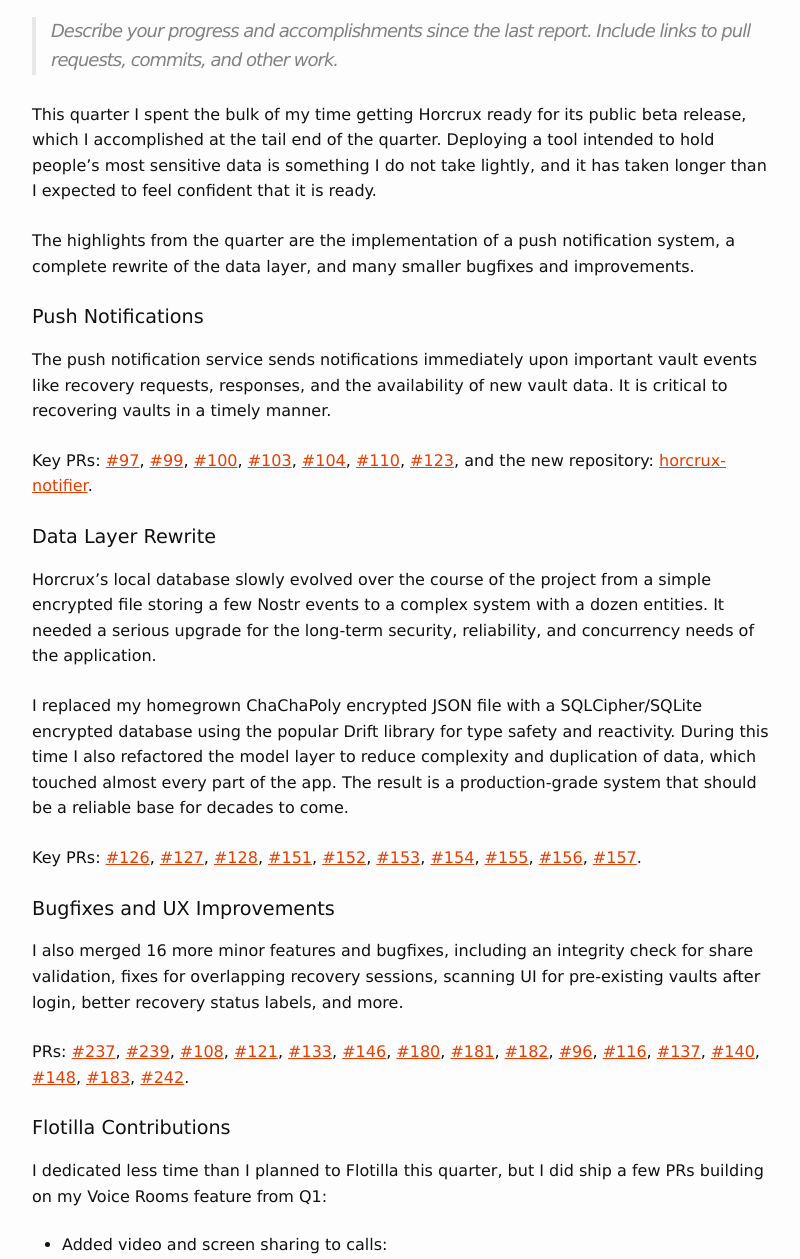
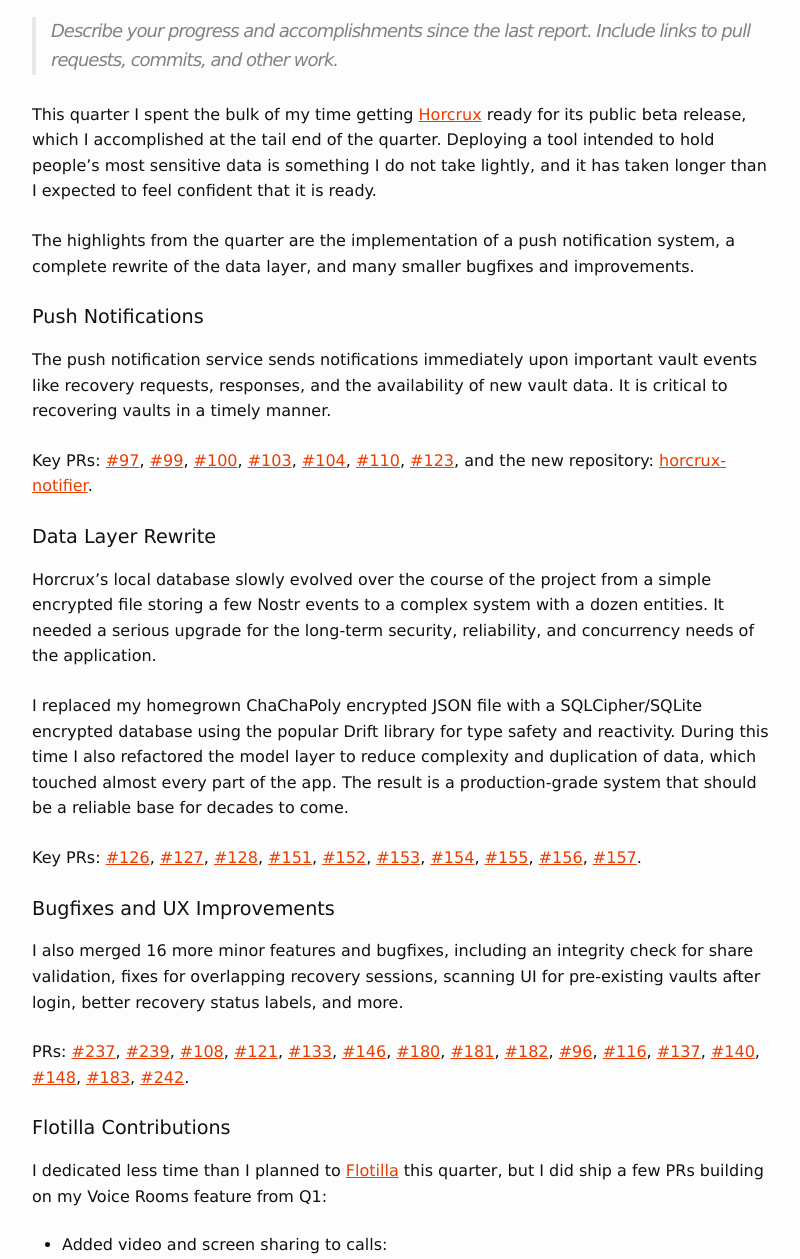
Before and after one commit to mplorentz/mplorentz.github.com, a Jekyll site: the page built from _posts/2026-06-25-opensats-q2-grant-update.md, in a window 1280 px wide. Shown: the part 448-1707 px from the top of the page, without its empty margins (238-1038 px from the left). Built offline with Jekyll 4.4.1, drawn with Linux system fonts in a browser that asks for light colours; comment, search, counter and statistics services are not loaded; part of the change alters nothing that is shown.

Commit message:
Add project links to Q2 report
Co-authored-by: Cursor <cursoragent@cursor.com>

```diff
--- a/_posts/2026-06-25-opensats-q2-grant-update.md
+++ b/_posts/2026-06-25-opensats-q2-grant-update.md
@@ -12,7 +12,7 @@ You can view the previous quarterly report [here](/2026/03/30/opensats-q1-grant-
 
 > Describe your progress and accomplishments since the last report. Include links to pull requests, commits, and other work.
 
-This quarter I spent the bulk of my time getting Horcrux ready for its public beta release, which I accomplished at the tail end of the quarter. Deploying a tool intended to hold people's most sensitive data is something I do not take lightly, and it has taken longer than I expected to feel confident that it is ready.
+This quarter I spent the bulk of my time getting [Horcrux](https://horcruxbackup.com) ready for its public beta release, which I accomplished at the tail end of the quarter. Deploying a tool intended to hold people's most sensitive data is something I do not take lightly, and it has taken longer than I expected to feel confident that it is ready.
 
 The highlights from the quarter are the implementation of a push notification system, a complete rewrite of the data layer, and many smaller bugfixes and improvements.
 
@@ -38,7 +38,7 @@ PRs: [#237](https://github.com/mplorentz/horcrux/pull/237), [#239](https://githu
 
 ### Flotilla Contributions
 
-I dedicated less time than I planned to Flotilla this quarter, but I did ship a few PRs building on my Voice Rooms feature from Q1:
+I dedicated less time than I planned to [Flotilla](https://app.flotilla.social) this quarter, but I did ship a few PRs building on my Voice Rooms feature from Q1:
 
 - Added video and screen sharing to calls: <https://gitea.coracle.social/coracle/flotilla/pulls/135>
 - Added the ability to change audio devices during a call: <https://gitea.coracle.social/coracle/flotilla/pulls/112>
```
